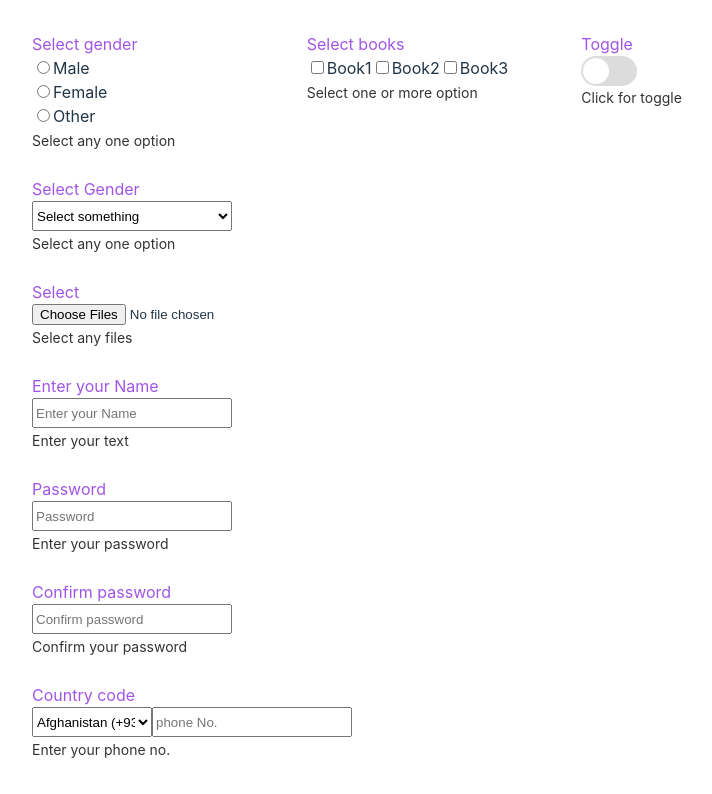
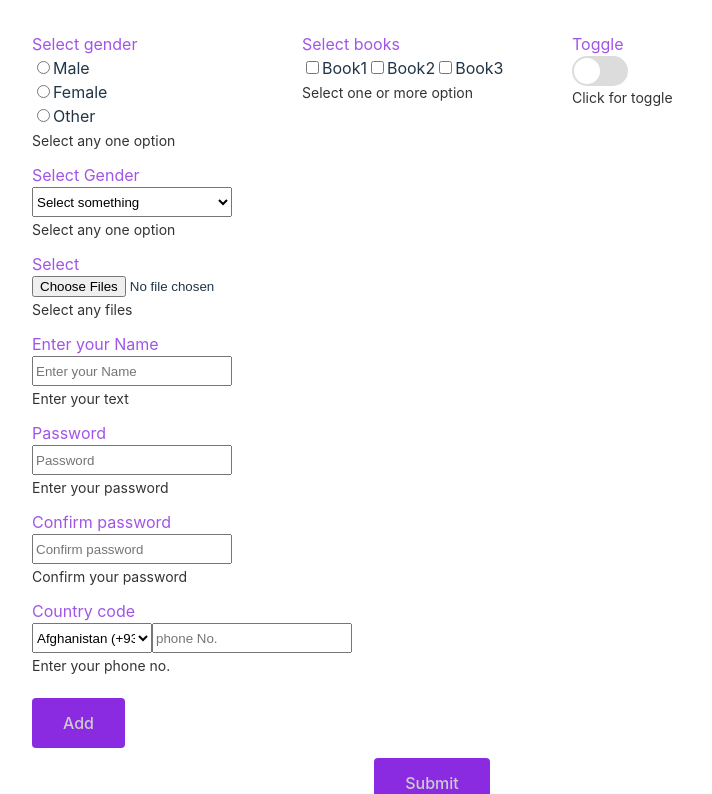
Before and after one commit to sac6inarya/react-form-lib, a React (Vite) app: page / in a window 1280 px wide. Shown: the top 794 px of the page, without its empty margins (208-920 px from the left). Built offline with nearby package versions, Linux system fonts and the light colour scheme.

Commit message:
added reactform component

```diff
--- a/src/App.tsx
+++ b/src/App.tsx
@@ -14,6 +14,7 @@
 // import { PhoneFieldProps } from "./components/PhoneField";
 // import { FieldArrayProps } from "./components/FieldArray";
 // import { TextFieldProps } from "./components/TextField";
+import ReactForm from "./components/ReactForm";
 
 import MLFormBuilder from "./components/Formbuilder";
 
@@ -183,6 +184,9 @@
       .oneOf([Yup.ref("Password"), null], ' "Password" did not match ')
       .required("Required"),
     phoneNo: Yup.string().required("Phone number is required"),
+    array: Yup.array().of(
+      Yup.string().required("At least one string is required")
+    ),
   });
 
   const initialValues = {};
@@ -197,49 +201,14 @@
 
   return (
     <div className="App">
-      <Formik
+      <ReactForm
+        config={config}
         initialValues={initialValues}
         validationSchema={validationSchema}
-        onSubmit={onSubmit}
-      >
-        {(formikProps) => {
-          return (
-            // <form onSubmit={formikProps.handleSubmit}>
-            //   {config.map((it) => {
-            //     return (
-            //       <div key={it.valueKey}>
-            //         {React.cloneElement(componentConfigMap[it.type], {
-            //           formikProps,
-            //           fieldProps: it.fieldProps,
-            //         })}
-            //       </div>
-            //     );
-            //   })}
-            //   {/* <CheckBox formikProps={formikProps} fieldProps={CheckBoxFP} />
-            //   <Radio formikProps={formikProps} fieldProps={RadioFP} />
-            //   <Switch formikProps={formikProps} fieldProps={SwitchFP} />
-            //   <SelectField fieldProps={SelectFP} formikProps={formikProps} />
-            //   <FileInput formikProps={formikProps} fieldProps={FileInputFP} /> */}
-            //   <button type="submit" className="">
-            //     Submit
-            //   </button>
-            // </form>
-
-            <MLFormBuilder
-              schema={config}
-              actionConfig={{
-                submitButtonLayout: "fullWidth",
-              }}
-              isInProgress={loading}
-              formId={"name"}
-              // actionConfig={actionConfig}
-              settings={{ verticalSpacing: 24, horizontalSpacing: 24 }}
-              formikProps={formikProps}
-              // isInProgress={isInProgress}
-            />
-          );
+        onSubmit={(values: object) => {
+          console.log(values);
         }}
-      </Formik>
+      />
     </div>
   );
 }
--- /dev/null
+++ b/src/components/ReactForm.tsx
@@ -0,0 +1,46 @@
+import React from "react";
+import { Formik, FormikValues } from "formik";
+import MLFormBuilder from "../components/Formbuilder";
+export * from "../components/Formbuilder";
+export interface ReactFormProps extends FormikValues {
+  //   config: Array<RowSchema>;
+  formId?: string;
+  isInProgress?: boolean;
+  isReadOnly?: boolean;
+}
+export const ReactForm: React.FC<ReactFormProps> = (props) => {
+  const {
+    config,
+    formId = "1",
+    initialValues = {},
+    onSubmit,
+    actionConfig,
+    formSettings,
+    isInProgress = false,
+    isReadOnly = false,
+    ...formikProps
+  } = props;
+  return (
+    <div>
+      <Formik
+        initialValues={initialValues}
+        onSubmit={onSubmit}
+        {...formikProps}
+      >
+        {(formikProp) => {
+          return (
+            <MLFormBuilder
+              schema={config}
+              formId={formId}
+              actionConfig={actionConfig}
+              settings={{ ...formSettings, isReadOnly }}
+              formikProps={formikProp}
+              isInProgress={isInProgress}
+            />
+          );
+        }}
+      </Formik>
+    </div>
+  );
+};
+export default ReactForm;
--- a/src/components/TextField/index.tsx
+++ b/src/components/TextField/index.tsx
@@ -28,7 +28,7 @@
   const { header, helperText, name, type, width } = fieldProps;
   const fieldValue = get(formikProps, `values.${name}`) as string;
   const fieldError = getFieldError(name || "", formikProps);
-  const errorFlag = !!fieldError;
+  // const errorFlag = !!fieldError;
 
   return (
     <div className="text-field">
@@ -44,10 +44,10 @@
           onChange={formikProps.handleChange}
         />
       </div>
-
-      {(errorFlag || helperText) && (
+      {console.log(formikProps)}
+      {(fieldError || helperText) && (
         <div className="label-error">
-          {errorFlag ? (
+          {fieldError ? (
             <span className="text-error error">{fieldError}</span>
           ) : (
             <span className="text-helper helpertext">{helperText} </span>
```
